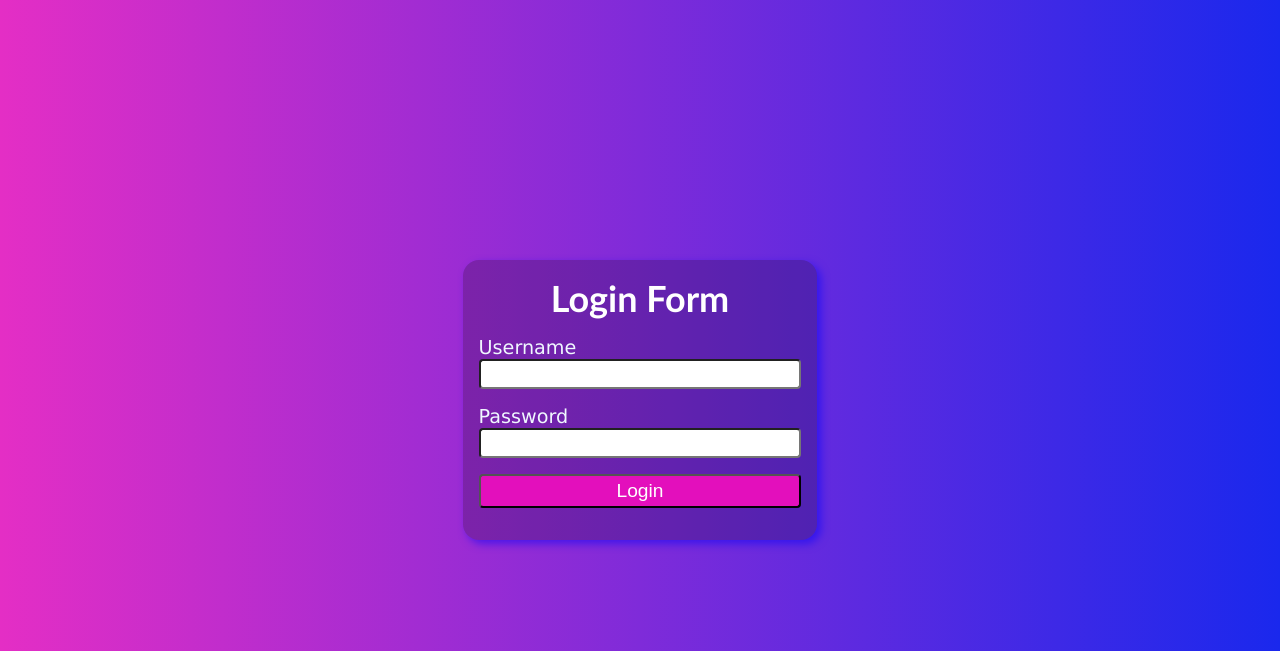
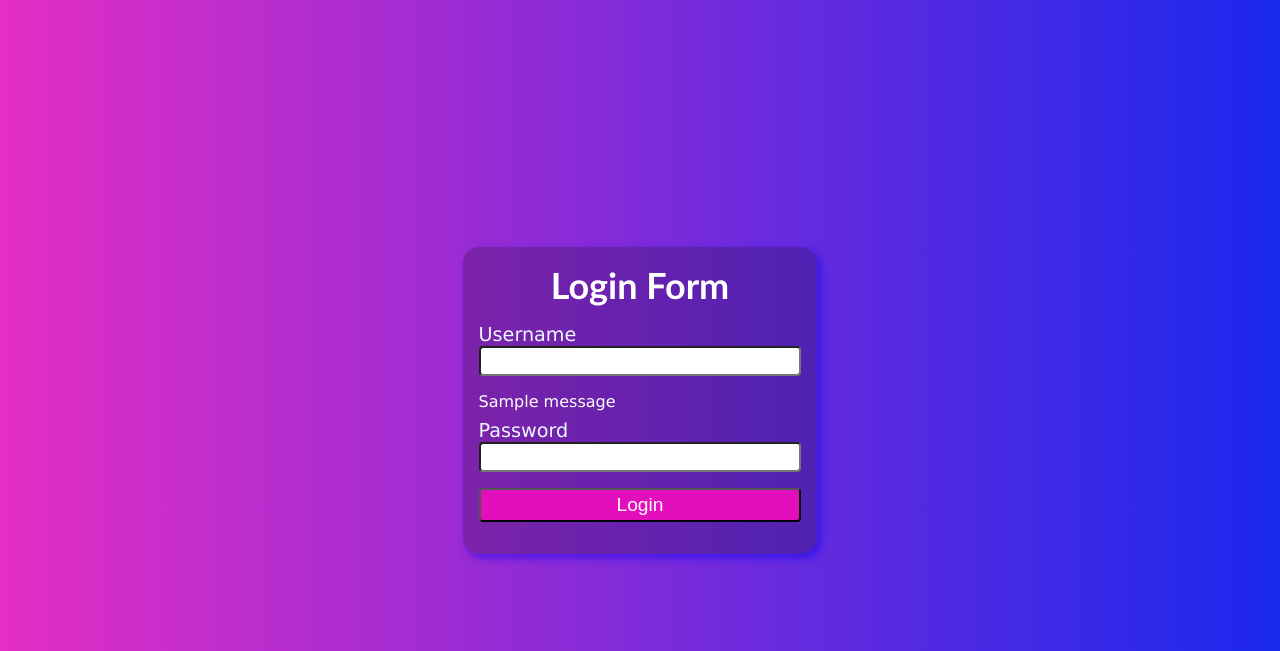
Before and after one commit to aditya-mahato-8924/To-Do-App, a Flask app: page /login in a window 1280 px wide. Shown: the top 651 px of the page. Run offline with Flask 3, Linux system fonts and the light colour scheme; tables that the repository leaves empty hold one stand-in row (values such as "Sample post"); one stand-in notice (Sample message) is shown; some libraries are stand-ins or nearby versions.

Commit message:
Your changes

```diff
--- a/app.py
+++ b/app.py
@@ -1,6 +1,6 @@
-from flask import Flask, render_template, redirect, session, url_for
+from flask import Flask, render_template, redirect, session, url_for, flash
 from forms import LoginForm, Task
-from werkzeug.security import generate_password_hash
+from werkzeug.security import generate_password_hash, check_password_hash
 from sqlalchemy.ext.mutable import MutableList
 from flask_sqlalchemy import SQLAlchemy
 import secrets
@@ -71,17 +71,24 @@ def login():
             password = form.password.data
 
             # check whether the user exists in database or not
-            db_username = User.query.filter_by(username=username).first()
+            db_user = User.query.filter_by(username=username).first()
 
             # add user details in the database
-            if db_username == None:
+            if db_user == None:
                 user = User(username=username, password=generate_password_hash(password))
                 db.session.add(user)
                 db.session.commit()
-
-            # create a session with user_id and username
-            session['username'] = username
-            session['user_id'] = User.query.filter_by(username=username).first().id
+                # create the session of the new user
+                session['user_id'] = user.id
+                session['username'] = username
+            else:
+                # user already exists
+                if check_password_hash(db_user.password, password):
+                    session['user_id'] = db_user.id
+                    session['username'] = username
+                else:
+                    flash('Username already exists!')
+                    return redirect(url_for('login'))
 
             # redirect the user to the homepage
             return redirect(url_for("home"))
--- a/static/loginStyle.css
+++ b/static/loginStyle.css
@@ -74,3 +74,9 @@ form input[type="submit"]:hover{
     border: 2px solid black;
     background-color:rgb(176, 6, 145);
 }
+
+.flashed-msg {
+    font-size: 1rem;
+    color: white;
+    margin-bottom: 0.5rem;
+}
--- a/templates/login.html
+++ b/templates/login.html
@@ -19,6 +19,15 @@
             <div class="username">
                 {{ form.username.label }}
                 {{ form.username }}
+                {% with messages = get_flashed_messages() %}
+                    {% if messages %}
+                        {% for message in messages %}
+                            <div class="flashed-msg">
+                                {{ message }}
+                            </div>
+                        {% endfor %}
+                    {% endif %}
+                {% endwith %}
             </div>
 
             <!-- password field -->
```
